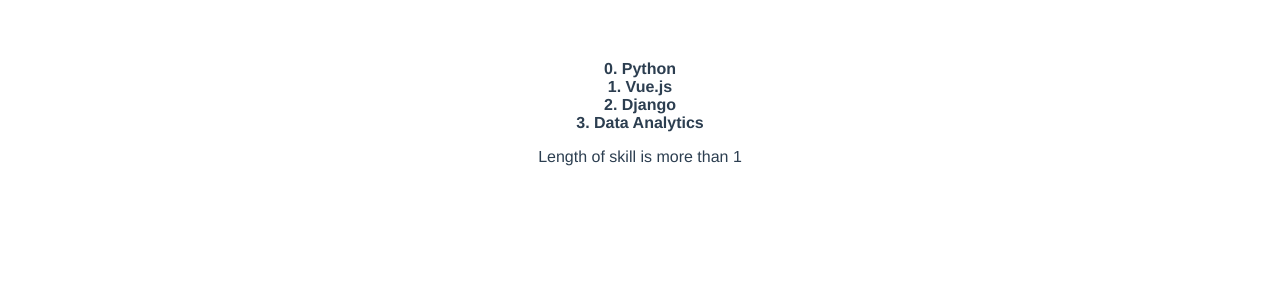
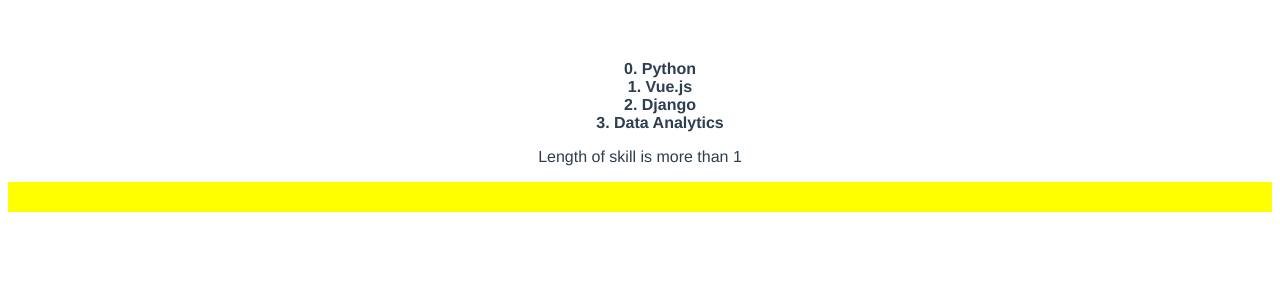
Before and after one commit to AnkurBegining/vue-skills, a Vue app: page / in a window 1280 px wide. Shown: the top 300 px of the page. Built offline with nearby package versions, Linux system fonts and the light colour scheme.

Commit message:
vue style 2 - class binding and style apply

```diff
--- a/src/components/Skills.vue
+++ b/src/components/Skills.vue
@@ -9,6 +9,7 @@
             <p v-if="skills.length > 1"> Length of skill is more than 1</p>
             <p v-else>Length of skill is less than 1</p>
         </div>
+        <div v-bind:class="{ alert: showAlert }"></div>
     </div>
 </template>
 
@@ -31,7 +32,8 @@
                         "skill" : "Data Analytics"
                     },
 
-                ]
+                ],
+                showAlert: true
             }
         }
 
--- a/src/components/skill-style.css
+++ b/src/components/skill-style.css
@@ -4,14 +4,20 @@
 
 ul {
     list-style-type: none;
-    padding: 0;
+
 }
 
 li {
     font-weight: bold;
-    margin: 0 10px;
+
 }
 
 a {
     color: #42b983;
 }
+
+.alert{
+    background-color: yellow;
+    width: 100%;
+    height: 30px;
+}
```
